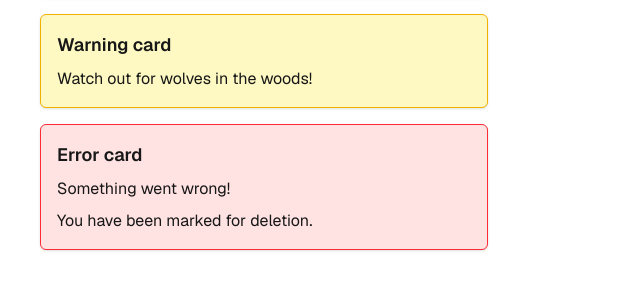
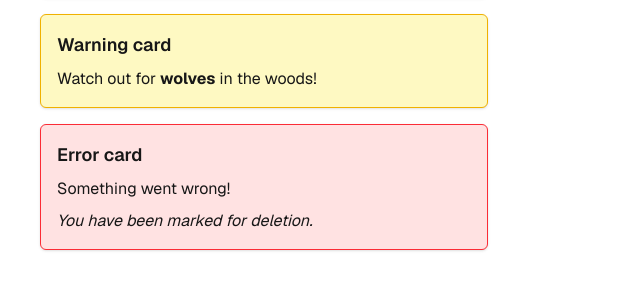
Before and after one commit to hortfrancis/next-mdx-spike-01, a Next.js app: page / in a window 1280 px wide. Shown: the part 663-946 px from the top of the page, without its empty margins (0-640 px from the left). Built offline with nearby package versions, Linux system fonts and the light colour scheme.

Commit message:
feat: Add bold & italic text in Cards

```diff
--- a/content/hello.mdx
+++ b/content/hello.mdx
@@ -30,11 +30,11 @@ This additional text was added from within GitHub.com 🚀
 </Card>
 
 <Card title="Warning card" type="warning">
-  Watch out for wolves in the woods!
+  Watch out for **wolves** in the woods!
 </Card>
 
 <Card title="Error card" type="error">
   Something went wrong!
 
-  You have been marked for deletion.
+  _You have been marked for deletion._
 </Card>
```
